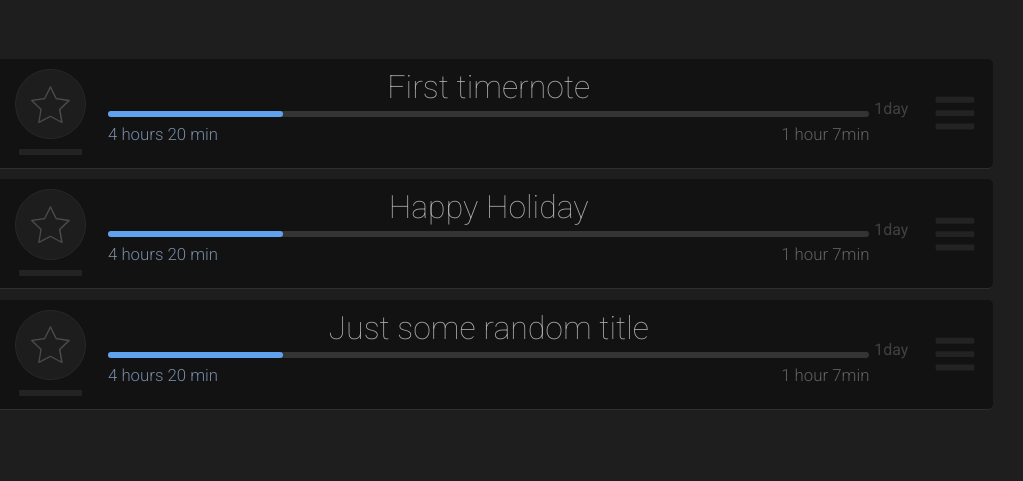
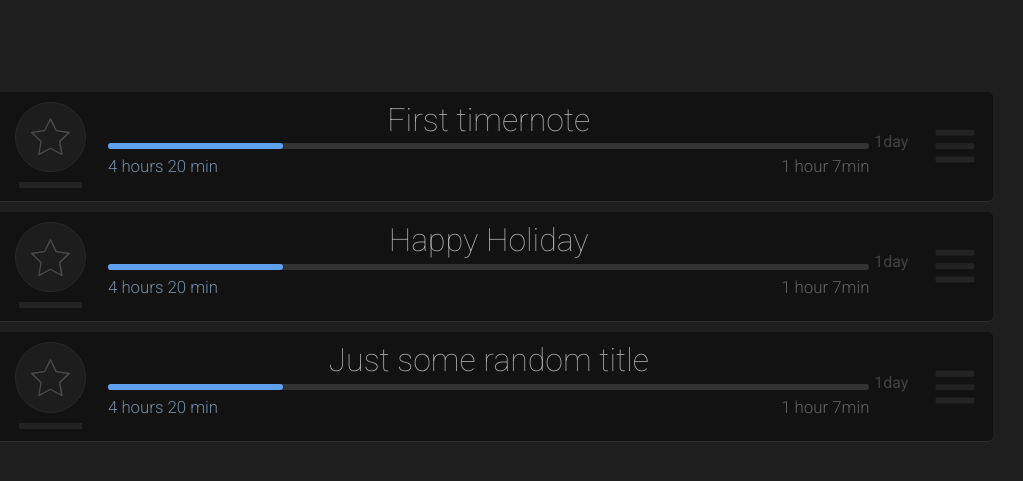
Before and after one commit to Viktor286/timernotes, a React app: page / in a window 1280 px wide. Shown: the part 133-614 px from the top of the page, without its empty margins (147-1170 px from the left). Built offline with nearby package versions, Linux system fonts and the light colour scheme.

Commit message:
timernote module css

```diff
--- a/src/components/App.js
+++ b/src/components/App.js
@@ -6,7 +6,7 @@ export default class App extends Component {
 
   render() {
     return (
-      <div>
+      <div className="timernotes-frame">
         <NotesStack />
       </div>
     );
--- a/src/components/NotesStack.js
+++ b/src/components/NotesStack.js
@@ -22,7 +22,7 @@ class NotesStack extends Component {
 
   render() {
     return (
-      <section className="timenotes-stack">
+      <section className="timernotes-stack timernotes-stack_dark-theme">
         {this.renderStack()}
       </section>
     );
--- a/src/components/Timernote.js
+++ b/src/components/Timernote.js
@@ -9,7 +9,7 @@ export default class Timernote extends Component {
     const { title } = this.props.timernote;
 
     return (
-      <section className="timernote timernote_dark-theme">
+      <section className="timernote">
 
         <div className="controls-primary">
           <div className="logotype-btn">
--- a/src/css/index.less
+++ b/src/css/index.less
@@ -25,7 +25,7 @@ a:hover {
 
 // General less variables
 @general-background: #1e1e1e;
-@dark-background: #121212;
+
 
 
 @medium-light: #828282;
@@ -38,9 +38,6 @@ a:hover {
 @link-color-hover: lighten(@link-color, 10%);
 
 
-
-
-
 @import "normalize.css";
 @import "note-stack.less";
 @import "timernote.less";
--- a/src/css/note-stack.less
+++ b/src/css/note-stack.less
@@ -1,8 +1,28 @@
 
 
-section.timenotes-stack {
+div#app {
+  width:100%;
+  height:100%;
+  position: absolute;
+}
+
+
+.timernotes-frame {
+  display: flex;
+  flex-direction: row;
+  flex-wrap: nowrap;
+  justify-content: center;
+  align-items: center;
+  align-content: center;
+
+  height: 100%;
+  width: 100%;
+}
+
+
+section.timernotes-stack {
   width: 90%;
   max-width: 1000px;
-  margin: 15% auto;
-  //border: 1px #523d5b solid;
+  //margin: 15% auto;
+  //border: 1px #3e4691 solid;
 }
--- a/src/css/timernote.less
+++ b/src/css/timernote.less
@@ -11,8 +11,12 @@
 
 @icon-gray: #333;
 @icon-light: #4b4b4b;
+@icon-bright: #878787;
 @progress-bar-inactive: #343434;
 @progress-bar-blue: #60a2ed;
+
+@dark-background: #121212;
+@dark-background-light: #171717;
 
 @implicit-tone: #232323;
 @implicit-tone-hover-blue: #2b3240;
@@ -31,6 +35,10 @@ section.timernote {
   border-radius: 5px;
   background: @dark-background;
 }
+
+//section.timernote:hover{
+//  background: @dark-background-light;
+//}
 
 //section.timernote:hover{
 //  transform: scale(1.035);
@@ -83,21 +91,41 @@ section.timernote {
   //border: 1px #458554 dashed;
   border-radius: 50%;
   background-color: #1d1d1d;
+  cursor: pointer;
 }
-
 
 .logotype-btn__icon {
   width: 60%;
   height: 60%;
   margin: 20% auto;
+  fill: @icon-light;
 
-  fill: @icon-light;
 }
 
+.logotype-btn .logotype-btn__icon svg path{
+  transition: all .1s ease-in-out;
+}
+
+.logotype-btn:hover .logotype-btn__icon svg path{
+  fill: @icon-bright;
+}
+
+.logotype-btn:hover{
+  border: 1px #444 solid;
+  //box-shadow: 0 0 25px #4d4d4d;
+}
+
+//.logotype-btn:hover::before {
+//  transform: scale(1.1);
+//  box-shadow: 0 0 15px #ffee10;
+//}
+
 //.logotype-btn:hover {
-//  cursor: pointer;
-//  transform: scale(1.15);
+//  box-shadow: 0 0 15px #ffee10;
+//  fill: #ffee10;
+//  text-shadow: 0 0 15px #ffee10;
 //}
+
 
 .expand-controls {
   position: relative;
```
